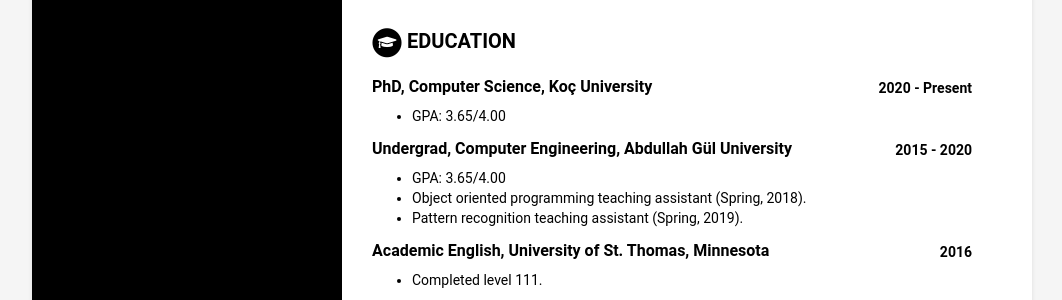
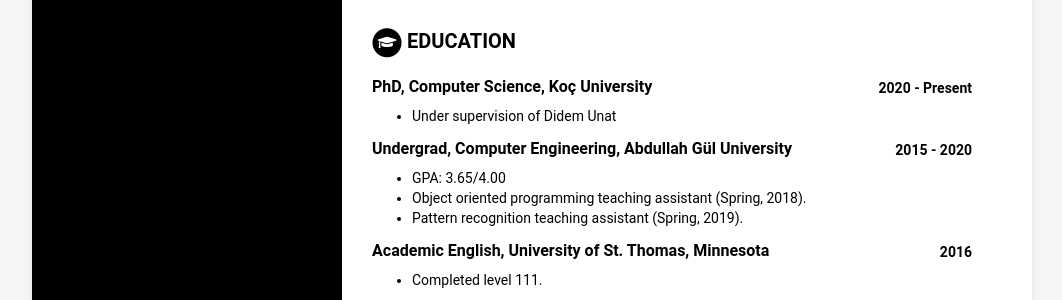
Before and after one commit to mabdullahsoyturk/mabdullahsoyturk.github.io, a Jekyll site: the page built from index.html, in a window 1280 px wide. Shown: the part 711-1011 px from the top of the page, without its empty margins (108-1170 px from the left). Built offline with Jekyll 4.4.1, drawn with Linux system fonts in a browser that asks for light colours.

Commit message:
update education

```diff
--- a/_data/data.yml
+++ b/_data/data.yml
@@ -15,7 +15,7 @@
     - title: PhD, Computer Science, Koç University
       time: 2020 - Present
       details: |
-          - GPA: 3.65/4.00
+          - Under supervision of [Didem Unat](http://home.ku.edu.tr/~dunat/)
     - title: Undergrad, Computer Engineering, Abdullah Gül University
       time: 2015 - 2020
       details: |
```
